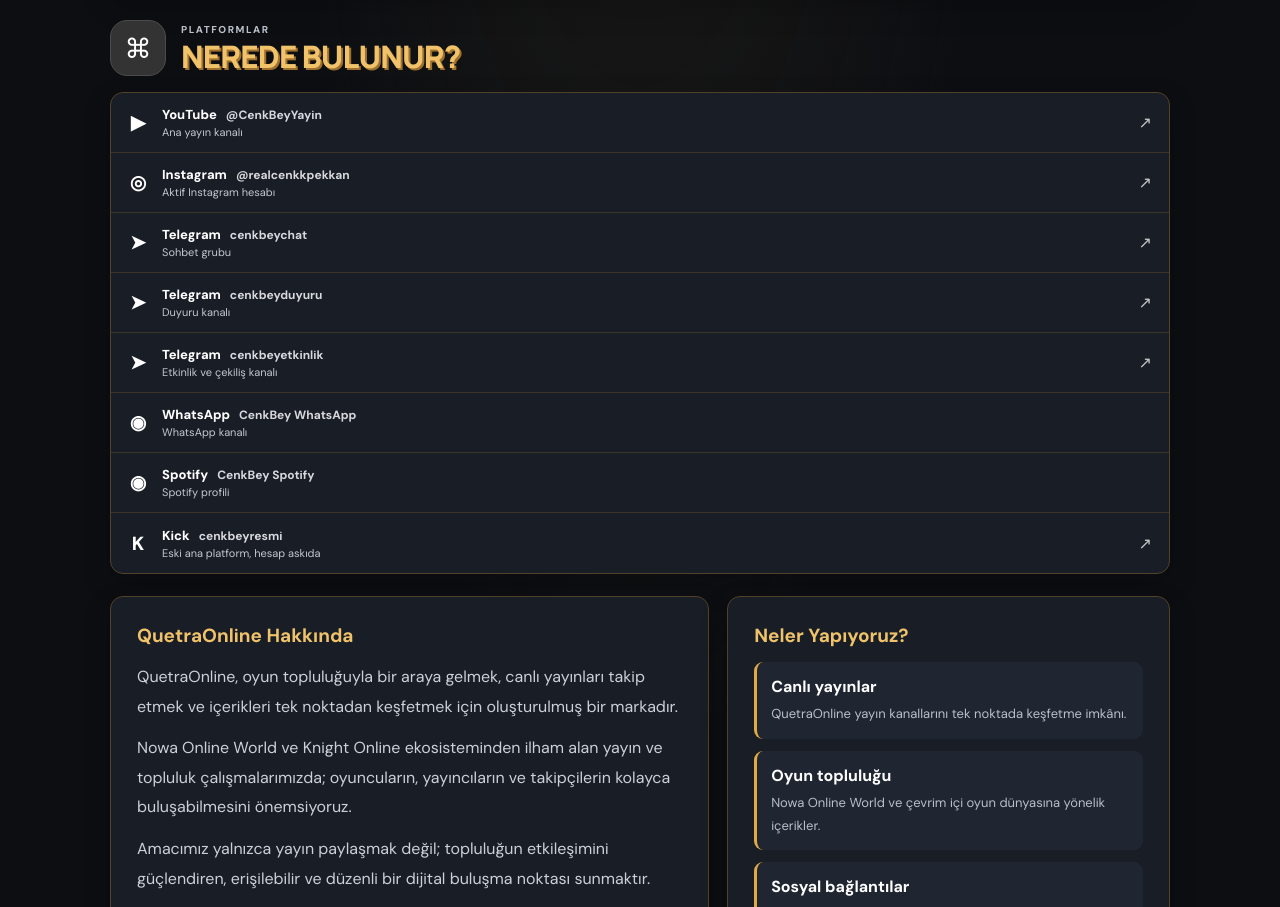
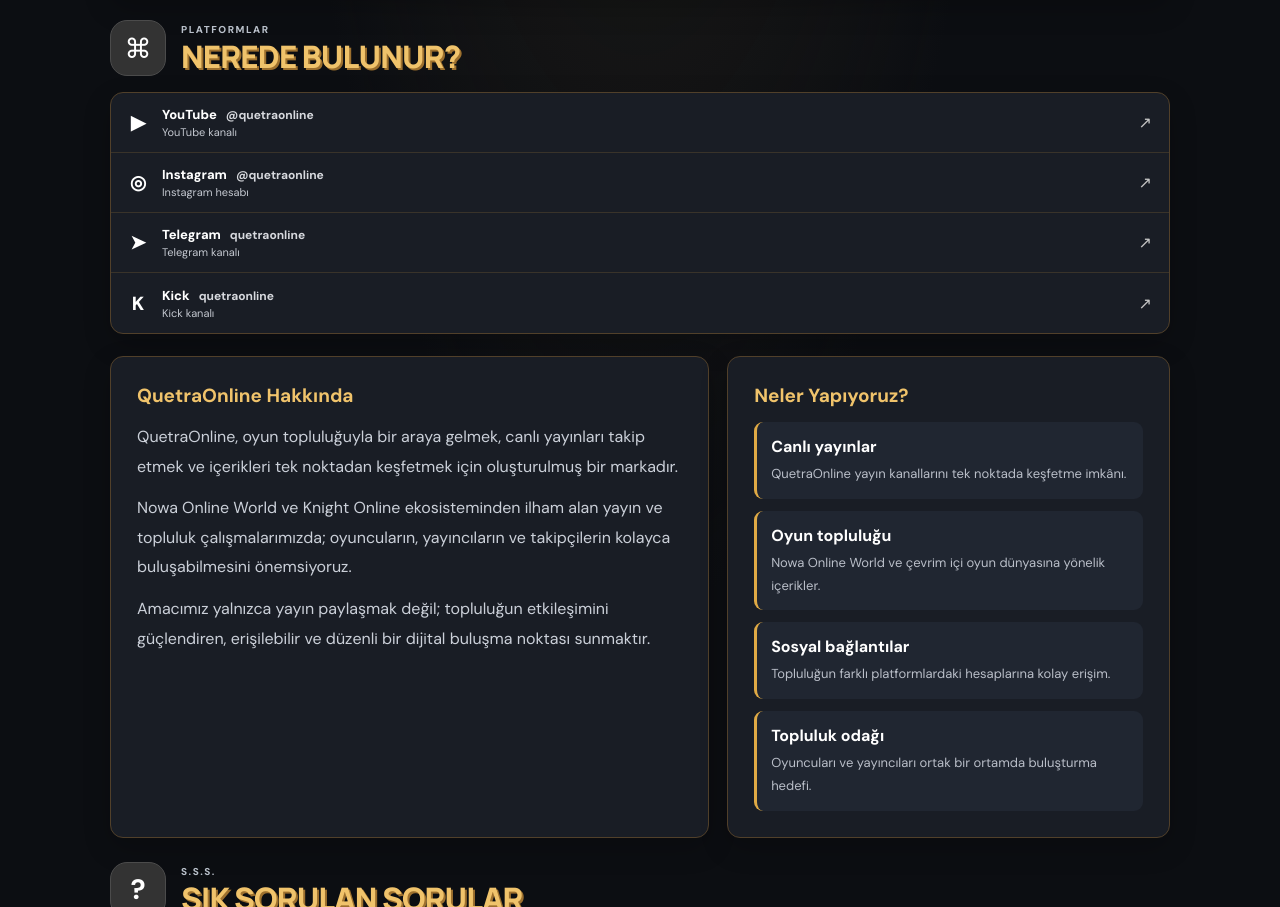
Before and after one commit to quetraonline/quetraonline, a Next.js app: page /hakkimda in a window 1280 px wide. Shown: the part 871-1778 px from the top of the page. Built offline with nearby package versions, Linux system fonts and the light colour scheme; no server answers.

Commit message:
Update social platform links to QuetraOnline accounts

```diff
--- a/app/hakkimda/page.js
+++ b/app/hakkimda/page.js
@@ -74,14 +74,10 @@ export default function AboutPage() {
           </div>
           <div className="platform-list">
             {[
-              { icon: "▶", name: "YouTube", handle: "@CenkBeyYayin", detail: "Ana yayın kanalı", href: "https://www.youtube.com/@CenkBeyYayin" },
-              { icon: "◎", name: "Instagram", handle: "@realcenkkpekkan", detail: "Aktif Instagram hesabı", href: "https://www.instagram.com/realcenkkpekkan" },
-              { icon: "➤", name: "Telegram", handle: "cenkbeychat", detail: "Sohbet grubu", href: "https://t.me/cenkbeychat" },
-              { icon: "➤", name: "Telegram", handle: "cenkbeyduyuru", detail: "Duyuru kanalı", href: "https://t.me/cenkbeyduyuru" },
-              { icon: "➤", name: "Telegram", handle: "cenkbeyetkinlik", detail: "Etkinlik ve çekiliş kanalı", href: "https://t.me/cenkbeyetkinlik" },
-              { icon: "◉", name: "WhatsApp", handle: "CenkBey WhatsApp", detail: "WhatsApp kanalı" },
-              { icon: "◉", name: "Spotify", handle: "CenkBey Spotify", detail: "Spotify profili" },
-              { icon: "K", name: "Kick", handle: "cenkbeyresmi", detail: "Eski ana platform, hesap askıda", href: "https://kick.com/cenkbeyresmi" }
+              { icon: "▶", name: "YouTube", handle: "@quetraonline", detail: "YouTube kanalı", href: "https://www.youtube.com/@quetraonline" },
+              { icon: "◎", name: "Instagram", handle: "@quetraonline", detail: "Instagram hesabı", href: "https://www.instagram.com/quetraonline" },
+              { icon: "➤", name: "Telegram", handle: "quetraonline", detail: "Telegram kanalı", href: "https://t.me/quetraonline" },
+              { icon: "K", name: "Kick", handle: "quetraonline", detail: "Kick kanalı", href: "https://kick.com/quetraonline" }
             ].map((item) => (
               <a className="platform-row" key={item.name + item.handle} href={item.href || undefined} target={item.href ? "_blank" : undefined} rel={item.href ? "noreferrer" : undefined}>
                 <span className="platform-brand-icon">{item.icon}</span>
```
